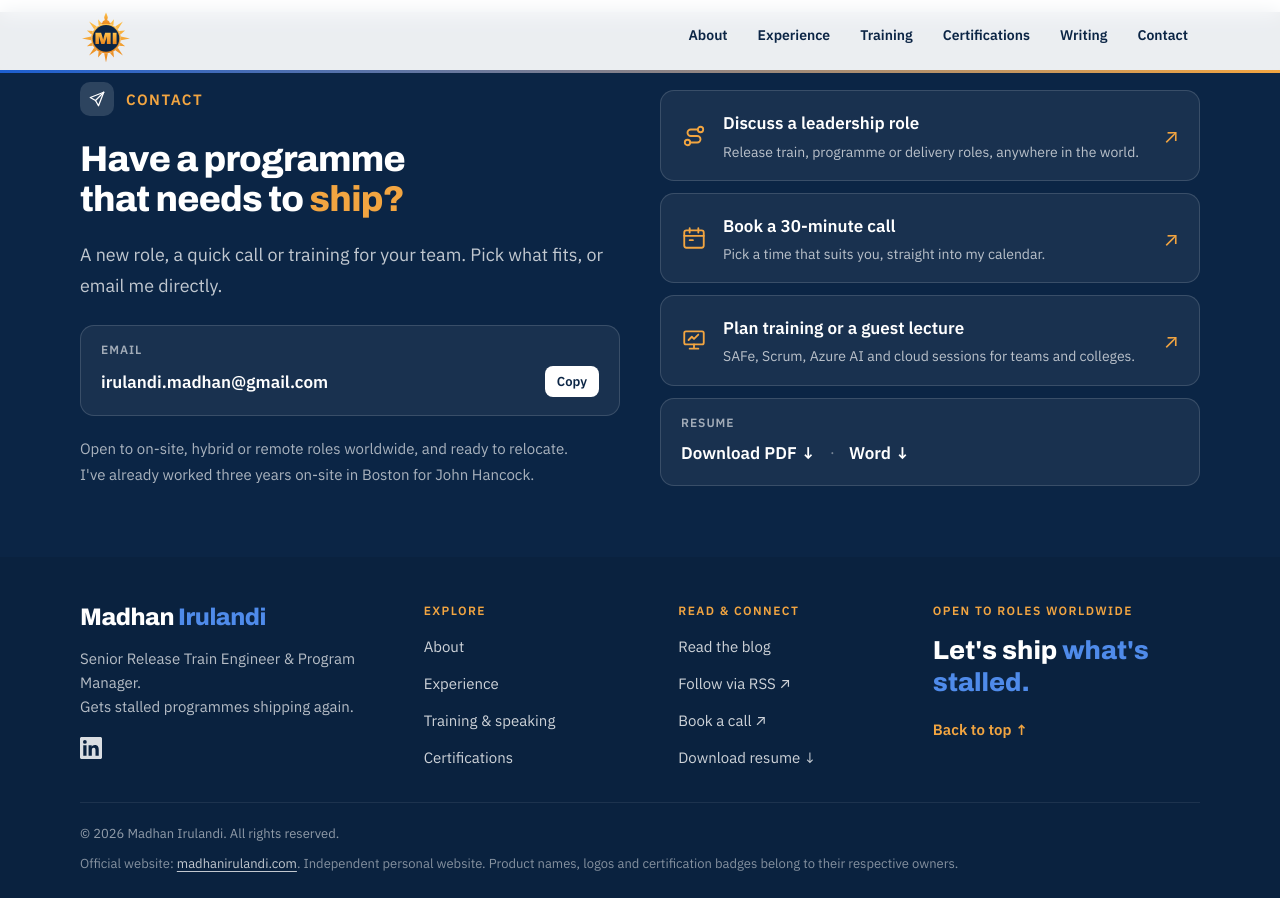
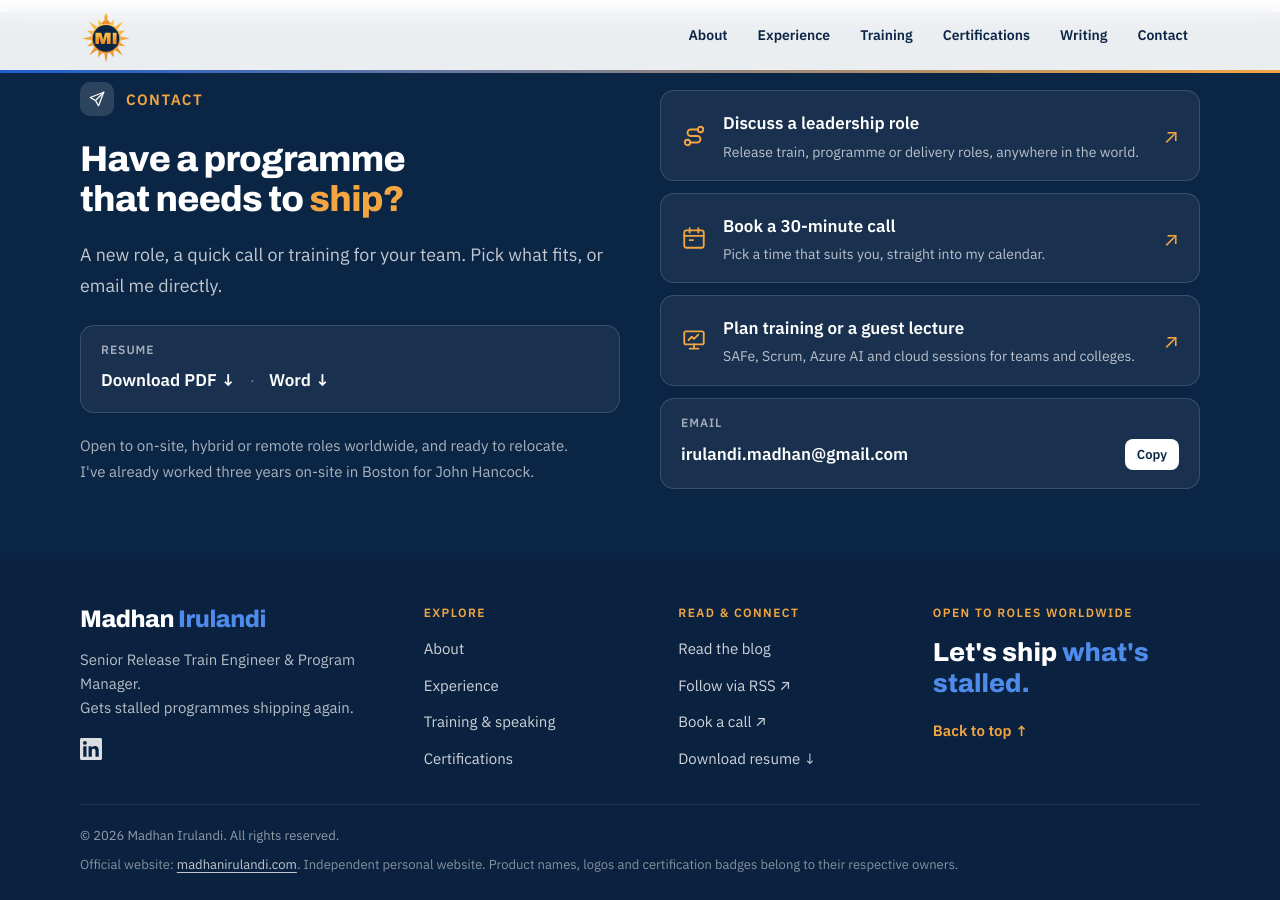
Before and after one commit to Madhan-I/Madhan-I.github.io, a Jekyll site: the page built from index.html, in a window 1280 px wide and 900 px high, scrolled down 11725 px. Built offline with Jekyll 4.4.1, drawn with Linux system fonts in a browser that asks for light colours.

Commit message:
Contact: resume on the left, email on the right
Co-Authored-By: Claude Opus 5.5 <noreply@anthropic.com>
Claude-Session: https://claude.ai/code/session_01MFRrTt7LBDdX57m85KHNGp

```diff
--- a/index.html
+++ b/index.html
@@ -196,8 +196,11 @@ layout: default
       <p class="lede">{{ p.contact_intro }}</p>
     <div class="contact-row stack">
       <div class="card">
-        <span class="k">Email</span>
-        <div class="row"><a class="v" data-goatcounter-click="click-contact-email" href="mailto:{{ p.email }}">{{ p.email }}</a><button class="copy-btn" type="button" data-copy="{{ p.email }}">Copy</button></div>
+        <span class="k">Resume</span>
+        <div class="row res">
+          {% if p.resume_file != "" %}<a class="v" href="{{ '/assets/resume/' | append: p.resume_file | relative_url }}" data-goatcounter-click="click-contact-resume" download>Download PDF ↓</a><span class="sep"> · </span><a class="v" href="{{ '/assets/resume/Madhan-Irulandi-Resume.docx' | relative_url }}" data-goatcounter-click="click-contact-resume-word" download>Word ↓</a>
+          {% else %}<a class="v" href="mailto:{{ p.email }}?subject=Resume%20request">Request by email</a>{% endif %}
+        </div>
       </div>
       {% if p.github != "" %}
       <div class="card">
@@ -213,11 +216,8 @@ layout: default
       {% if p.calendly != "" %}<a class="intent" href="{{ p.calendly }}" target="_blank" rel="noopener" data-goatcounter-click="intent-call"><svg class="ic" aria-hidden="true"><use href="#i-cal"/></svg><span><b>Book a 30-minute call</b><i>Pick a time that suits you, straight into my calendar.</i></span><em aria-hidden="true">↗</em></a>{% endif %}
       <a class="intent" href="mailto:{{ p.email }}?subject=Training%20or%20guest%20lecture" data-goatcounter-click="intent-training"><svg class="ic" aria-hidden="true"><use href="#i-board"/></svg><span><b>Plan training or a guest lecture</b><i>SAFe, Scrum, Azure AI and cloud sessions for teams and colleges.</i></span><em aria-hidden="true">↗</em></a>
       <div class="card intent-card">
-        <span class="k">Resume</span>
-        <div class="row res">
-          {% if p.resume_file != "" %}<a class="v" href="{{ '/assets/resume/' | append: p.resume_file | relative_url }}" data-goatcounter-click="click-contact-resume" download>Download PDF ↓</a><span class="sep"> · </span><a class="v" href="{{ '/assets/resume/Madhan-Irulandi-Resume.docx' | relative_url }}" data-goatcounter-click="click-contact-resume-word" download>Word ↓</a>
-          {% else %}<a class="v" href="mailto:{{ p.email }}?subject=Resume%20request">Request by email</a>{% endif %}
-        </div>
+        <span class="k">Email</span>
+        <div class="row"><a class="v" data-goatcounter-click="click-contact-email" href="mailto:{{ p.email }}">{{ p.email }}</a><button class="copy-btn" type="button" data-copy="{{ p.email }}">Copy</button></div>
       </div>
     </div>
     </div>
```
